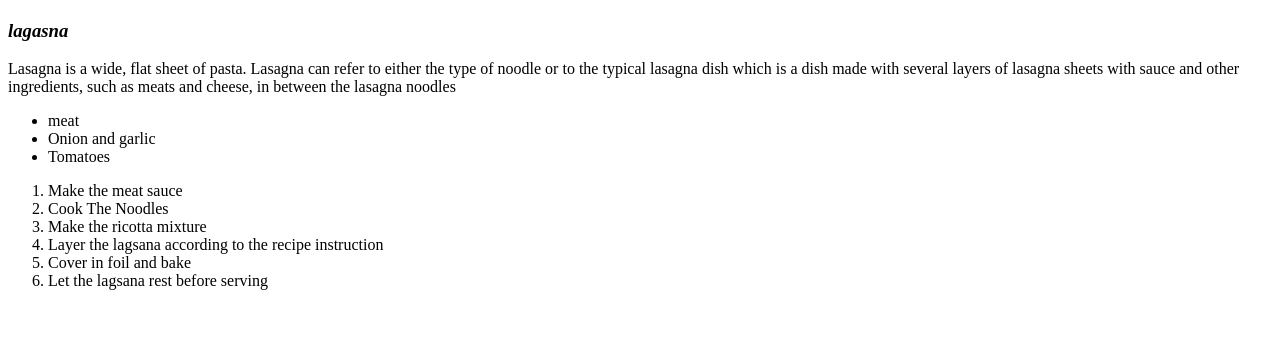
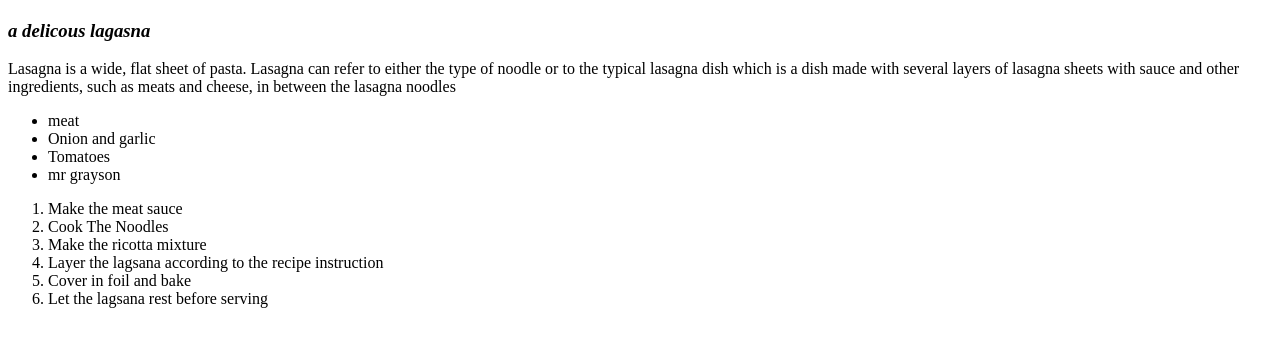
Before and after one commit to johnnybinh/odin-recipes, a plain HTML site: page recipes/lagsana.html in a window 1280 px wide. Shown: the part 383-730 px from the top of the page. Drawn offline with Linux system fonts and the light colour scheme.

Commit message:
change recipe

```diff
--- a/recipes/lagsana.html
+++ b/recipes/lagsana.html
@@ -8,7 +8,7 @@
 <body>
     <h1>How To Make Lagsana</h1>
     <img src="https://beptruong.edu.vn/wp-content/uploads/2017/12/lasagna-truyen-thong-600x400.jpg" alt="">
-    <h3><em>lagasna</em></h3>
+    <h3><em>a delicous lagasna</em></h3>
     <p>
         Lasagna is a wide, flat sheet of pasta.
         Lasagna can refer to either the type of noodle or to the typical lasagna dish which is a dish made with several layers of lasagna sheets with sauce and other ingredients, such as meats and cheese, in between the lasagna noodles
@@ -18,6 +18,7 @@
         <li> meat </li>
         <li> Onion and garlic </li>
         <li> Tomatoes </li>
+        <li> mr grayson </li>
     </ul>
     <!-- Step to makes -->
     <ol>
```
